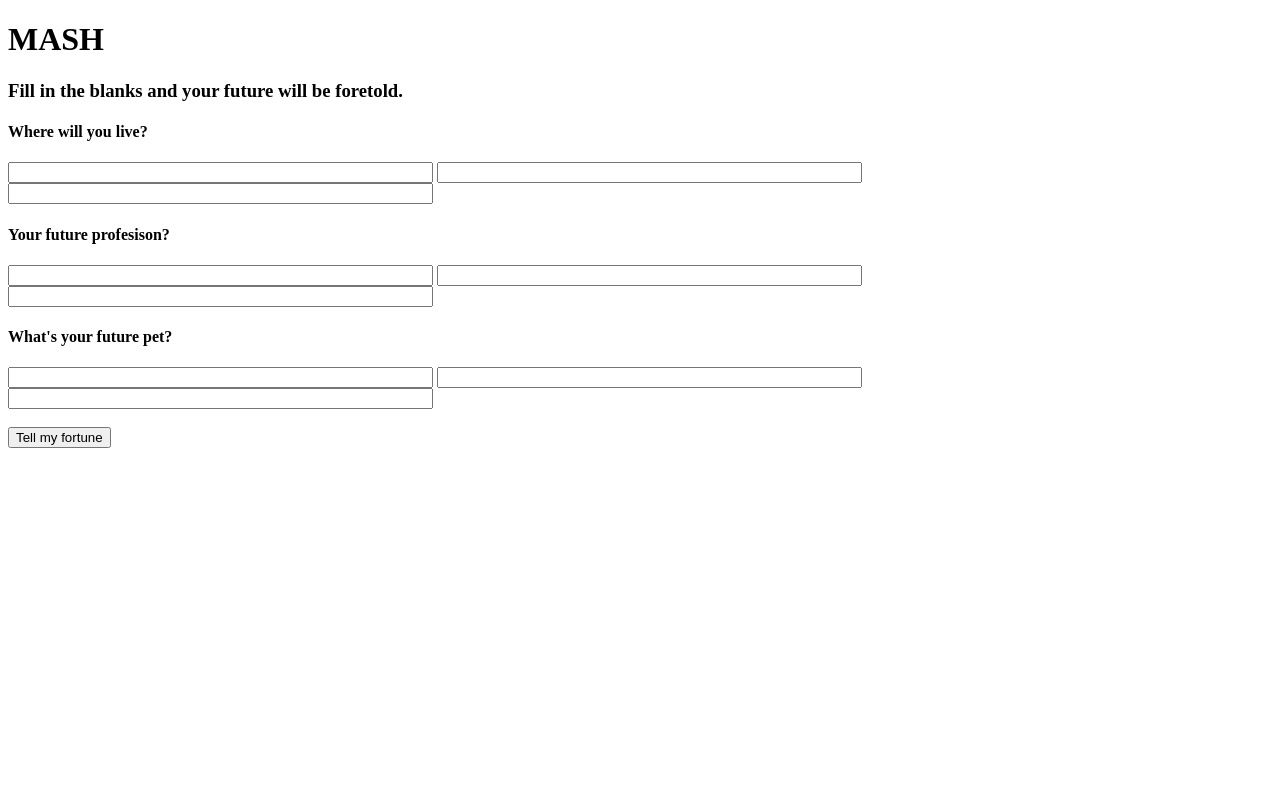
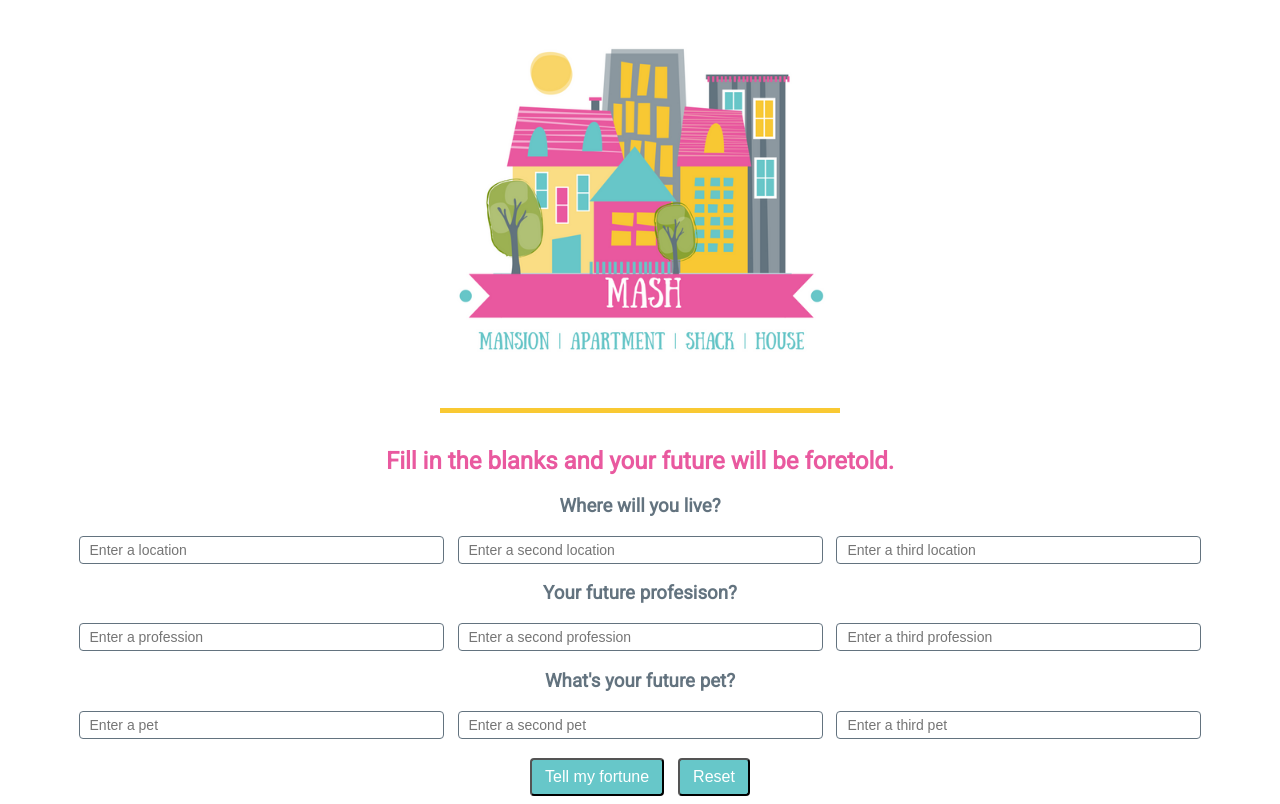
Before and after one commit to LaKeshiaJohnson/MASH, a plain HTML site: page index.html in a window 1280 px wide. Drawn offline with Linux system fonts and the light colour scheme.

Commit message:
added some styling

```diff
--- a/index.html
+++ b/index.html
@@ -4,32 +4,42 @@
 		<title>MASH Game</title>
 		<meta charset="utf-8">
 		<link rel="stylesheet" type="text/css" href="main.css">
+		<link href="https://fonts.googleapis.com/css?family=Roboto" rel="stylesheet">
 	</head>
+
 	<body>
-		<h1>MASH</h1>
-		<h3>Fill in the blanks and your future will be foretold.</h5>
+		<center>
+		<img src="images/MASHlogo.png" width="400" height="400">
+		<h2>Fill in the blanks and your future will be foretold.</h2>
 
 		<div id="fortune" class=""></div>
 
+		<h3>Where will you live?</h3>
+		<input type="text" id="location1" class="input" size="40" placeholder="Enter a location">
+		<input type="text" id="location2" class="input" size="40" placeholder="Enter a second location">
+		<input type="text" id="location3" class="input" size="40" placeholder="Enter a third location">
 
-		<h4>Where will you live?</h4>
-		<input type="text" id="location1" size="50">
-		<input type="text" id="location2" size="50">
-		<input type="text" id="location3" size="50">
 
-		<h4>Your future profesison?</h4>
-		<input type="text" id="job1" size="50">
-		<input type="text" id="job2" size="50">
-		<input type="text" id="job3" size="50">
 
-		<h4>What's your future pet?</h4>
-		<input type="text" id="pet1" size="50">
-		<input type="text" id="pet2" size="50">
-		<input type="text" id="pet3" size="50">
+		<h3>Your future profesison?</h3>
+		<input type="text" id="job1" class="input" size="40" placeholder="Enter a profession">
+		<input type="text" id="job2" class="input" size="40" placeholder="Enter a second profession">
+		<input type="text" id="job3" class="input" size="40" placeholder="Enter a third profession">
+
+
+
+		<h3>What's your future pet?</h3>
+		<input type="text" id="pet1" class="input" size="40" placeholder="Enter a pet">
+		<input type="text" id="pet2" class="input" size="40" placeholder="Enter a second pet">
+		<input type="text" id="pet3" class="input" size="40" placeholder="Enter a third pet">
+
 
 		<br>
 		<br>
 		<button id="submit">Tell my fortune</button>
+		<button id="reset">Reset</button>
+		</center>
+
 
 		<script type="text/javascript" src="scripts.js"></script>
 	</body>
--- a/main.css
+++ b/main.css
@@ -0,0 +1,48 @@
+/*yellow #f9c933;*/
+/*blue #67c7c9*/
+/*pink #e9599f*/
+/*grey #63737f*/
+
+.input {
+	padding: 5px 10px;
+    margin: 0 5px;
+	border: 1px solid #63737f;
+    border-radius: 4px;
+    box-sizing: border-box;
+    font-size: 14px;
+}
+
+
+#submit, #reset {
+	padding: 8px 13px;
+    margin: 0 5px;
+	background-color: #67c7c9;
+    border-radius: 4px;
+    box-sizing: border-box;
+    font-size: 16px;
+    color: white;
+    cursor: pointer;
+}
+
+img {
+	margin-bottom: 0;
+	border-bottom: 5px solid #f9c933;
+}
+
+h2 {
+	margin-top: 30px;
+	color: #e9599f;
+}
+
+h3 {
+	color: #63737f;
+}
+
+body {
+	font-family: 'Roboto', sans-serif;
+	background: white;
+}
+
+p {
+	font-size: 25px;
+}
--- a/scripts.js
+++ b/scripts.js
@@ -1,8 +1,10 @@
 console.log("scripts.js");
 
+//variables for divs, buttons, and inputs
 let fortune = document.getElementById("fortune");
 
 let submitBtn = document.getElementById("submit");
+let resetBtn = document.getElementById("reset");
 
 let location1 = document.getElementById("location1");
 let location2 = document.getElementById("location2");
@@ -16,22 +18,16 @@ let pet1 = document.getElementById("pet1");
 let pet2 = document.getElementById("pet2");
 let pet3 = document.getElementById("pet3");
 
+//holding inputs
 let locations = [];
 let jobs = [];
 let pets = [];
 let mash = ['mansion', 'apartment', 'shack', 'house'];
 
-
-let randomNum = (Math.floor(Math.random() * 4));
-//console.log("random num between 0 - 3", randomNum);
-//console.log("mash", mash[randomNum]);
-dwelling = mash[randomNum];
-
-let random2 = (Math.floor(Math.random() * 3));
+//random num between 0 - 2. For location, job, pet selection.
+let randomNum2 = (Math.floor(Math.random() * 3));
 //location = locations[randomNum];
 //console.log("rand location", location);
-//job = jobs[randomNum];
-//pet = pets[randomNum];
 
 submitBtn.addEventListener("click", submit);
 
@@ -51,9 +47,35 @@ function submit () {
 	p3 = pet3.value;
 	pets.push(p1, p2, p3);
 
-	console.log("locations: ", locations);
-	console.log("pets: ", pets);
-	console.log("jobs: ", jobs);
+	//generate random num between 0 - 3. For mash selection.
+	//inside function so that this will run everty time the submit button is pressed
+	let randomNum = (Math.floor(Math.random() * 4));
+	let dwelling = mash[randomNum];
 
-fortune.innerHTML = `<p>You will live in a <b>${dwelling}</b>, located in <b>${locations[random2]}</b>. You will be a <b>${jobs[random2]}</b> who owns a <b>${pets[random2]}</b>.</p>`;
+	//console.log("random num between 0 - 3", randomNum);
+	//console.log("mash", mash[randomNum]);
+
+
+	fortune.innerHTML = `<p>You will live in a <b>${dwelling}</b>, located in <b>${locations[randomNum2]}</b>. You will be a <b>${jobs[randomNum2]}</b> who owns a <b>${pets[randomNum2]}</b>.</p>`;
 };
+
+resetBtn.addEventListener("click", reset);
+
+function reset () {
+	location1.value = "";
+	location2.value = "";
+	location3.value = "";
+
+	job1.value = "";
+	job2.value = "";
+	job3.value = "";
+
+	pet1.value = "";
+	pet2.value = "";
+	pet3.value = "";
+
+	locations = [];
+	jobs = [];
+	pets = [];
+	fortune.innerHTML = "";
+};
```
Also changed, not shown: images/MASHlogo.png (added), 2 other files.
